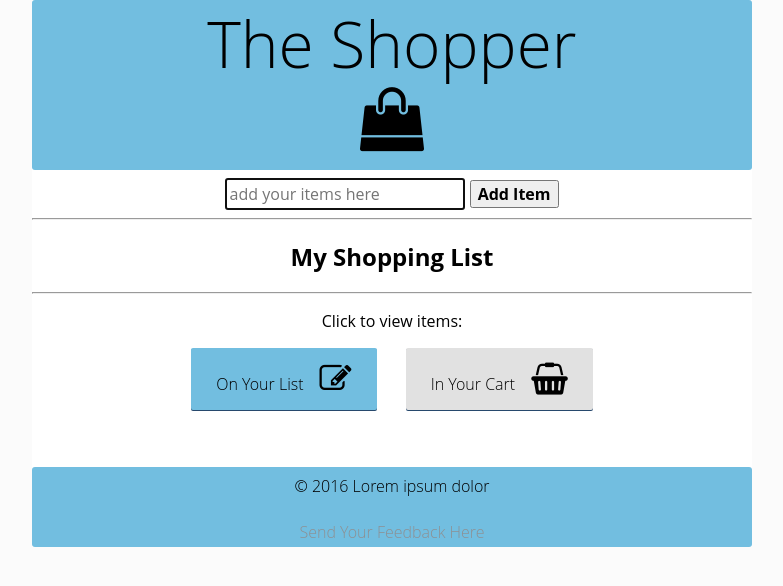
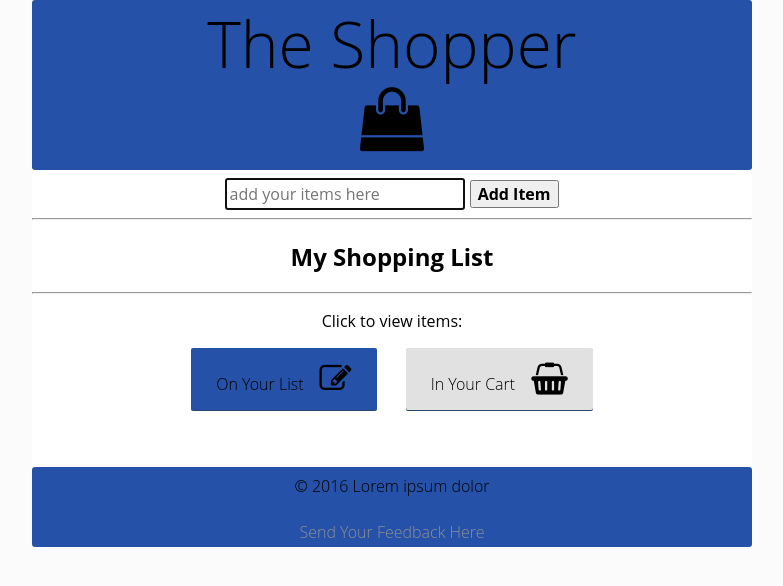
Before and after one commit to Karobka/TheShopper, a plain HTML site: page index.html in a window 1280 px wide. Shown: the whole page, without its empty margins (248-1031 px from the left). Drawn offline with nearby package versions, Linux system fonts and the light colour scheme.

Commit message:
fixed button not submitting on click and background color

```diff
--- a/css/main.css
+++ b/css/main.css
@@ -12,7 +12,7 @@ body {
 header {
     /**background-image: url("../images/DroidSkip.gif");
     background-repeat: no-repeat;**/
-    background-color: #72bee0;
+    background-color: #2651a8;
     height: 10.6em;
     background-position: center;
     border-radius: 3px;
@@ -20,7 +20,7 @@ header {
 }
 
 footer {
-    background-color: #72bee0;
+    background-color: #2651a8;
     height: 5em;
     border-radius: 3px;
 }
@@ -131,7 +131,7 @@ label:hover,
 }
 
 input:checked + label {
-    background: #72bee0;
+    background: #2651a8;
     box-shadow: 0 1px #27496d;
 }
 
--- a/index.html
+++ b/index.html
@@ -18,7 +18,7 @@
 		</header>
 			<form>
 				<input id="iteminput" type="text" placeholder="add your items here" autofocus>
-				<button type="button" id="addbutton" name="additem">
+				<button type="submit" id="addbutton" name="additem">
 					<strong>Add Item</strong>
 				</button>
 			</form>
--- a/js/app.js
+++ b/js/app.js
@@ -1,5 +1,5 @@
 $(document).ready(function() {
-	$('form').submit(function() {
+	$('form').submit(function(event) {
 			$('.buylist').append('<li>' + '<i class="fa fa-check-circle-o fa-2x"></i>' + $('#iteminput').val() + '<i class="fa fa-trash fa-2x"></i>' + '</li>');
 			$('input[type=text], textarea').val('');
 			return false;
```
